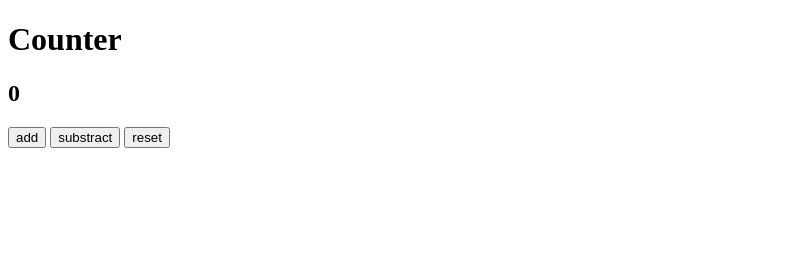
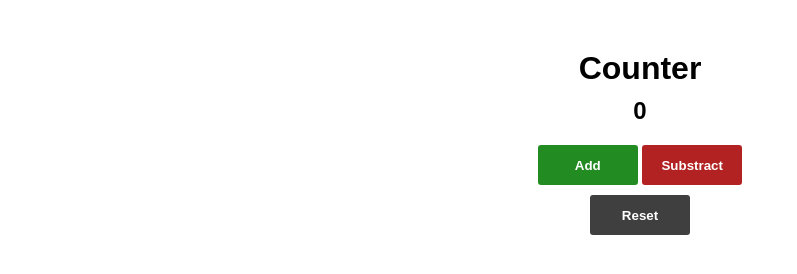
Before and after one commit to vasquez-cma/Counter_js, a plain HTML site: page index.html in a window 1280 px wide. Shown: the whole page, without its empty margins (0-797 px from the left). Drawn offline with Linux system fonts and the light colour scheme.

Commit message:
Adding styles

```diff
--- a/index.html
+++ b/index.html
@@ -4,15 +4,24 @@
     <meta charset="UTF-8">
     <meta http-equiv="X-UA-Compatible" content="IE=edge">
     <meta name="viewport" content="width=device-width, initial-scale=1.0">
+    <link rel="stylesheet" href="styles.css">
     <title>Counter</title>
 </head>
 <body>
-    <h1 id="title">Counter</h1>
-    <h2 id="counter">0</h2>
+    <div id="container">
+        <h1 id="title">Counter</h1>
+        <h2 id="counter">0</h2>
 
-    <button id="add-btn" onclick="sumar()">add</button>
-    <button id="substract-btn" onclick="restar()">substract</button>
-    <button id="substract-btn" onclick="reiniciar()">reset</button>
+        <button class="button" id="add-btn" onclick="sumar()">Add</button>
+        <button class="button" id="substract-btn" onclick="restar()">Substract</button>
+
+
+
+    </div>
+    <div id="btn-reset-container">
+        <button class="button" id="reset-btn" onclick="reiniciar()">Reset</button>
+    </div>
+
 
     <script src="index.js"></script>
 </body>
--- a/styles.css
+++ b/styles.css
@@ -0,0 +1,69 @@
+*{
+    margin: 0;
+    padding: 0;
+    box-sizing: border;
+    font-family: Arial, Helvetica, sans-serif;
+}
+
+body{
+    padding: 50px;
+    /* height: 100vh; */
+}
+
+#container{
+    position: relative;
+    width: 50%;
+    margin: 0 auto;
+   text-align: center;
+}
+
+#title{
+    margin-bottom: 10px;
+}
+
+#counter{
+    margin-bottom: 20px;
+}
+
+.button{
+    width: 100px;
+    height: 40px;
+    margin-bottom: 10px;
+    border-radius: 3px;
+    border: none;
+    outline: none;
+    cursor: pointer;
+    font-weight: bold;
+}
+
+#add-btn{
+    background: forestgreen;
+    color: white;
+}
+
+#substract-btn{
+    background: firebrick;
+    color: white;
+}
+
+#reset-btn{
+    background: rgb(63, 63, 63);
+    color: white;
+}
+
+#btn-reset-container{
+
+    text-align: center;
+}
+
+#add-btn:hover{
+    background: rgb(54, 143, 54);
+}
+
+#substract-btn:hover{
+    background: rgb(180, 49, 49);
+}
+
+#reset-btn:hover{
+    background:  rgb(77, 77, 77);
+}
```
